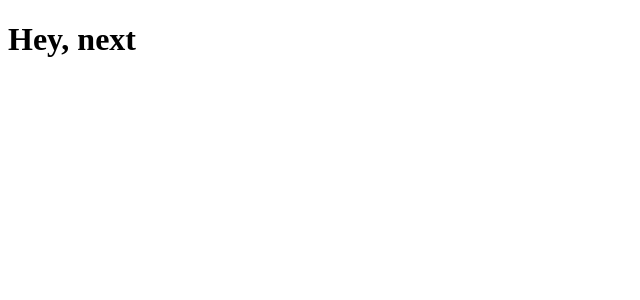
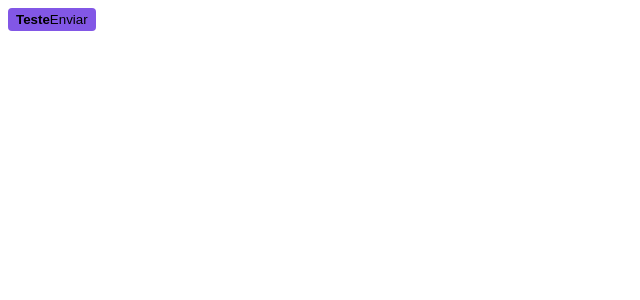
Before and after one commit to juanevangelista1/ignite-shop, a Next.js app: page / in a window 1280 px wide. Shown: the top 300 px of the page, without its empty margins (0-640 px from the left). Built offline with nearby package versions, Linux system fonts and the light colour scheme.

Commit message:
Update pages

```diff
--- a/package.json
+++ b/package.json
@@ -9,6 +9,7 @@
     "lint": "next lint"
   },
   "dependencies": {
+    "@stitches/react": "^1.2.8",
     "@types/react-dom": "18.0.8",
     "eslint": "8.27.0",
     "eslint-config-next": "13.0.2",
--- a/src/pages/_document.tsx
+++ b/src/pages/_document.tsx
@@ -1,4 +1,5 @@
 import { Html, Head, Main, NextScript } from 'next/document'
+import { getCssText } from '../styles'
 
 export default function Document() {
   return (
@@ -14,6 +15,10 @@
           href="https://fonts.googleapis.com/css2?family=Roboto:wght@400;700&display=swap"
           rel="stylesheet"
         />
+        <style
+          id="stitches"
+          dangerouslySetInnerHTML={{ __html: getCssText() }}
+        />
       </Head>
       <body>
         <Main />
--- a/src/pages/index.tsx
+++ b/src/pages/index.tsx
@@ -1,7 +1,28 @@
+import { styled } from '../styles'
+
+const Button = styled('button', {
+  backgroundColor: '$rocketseat',
+  borderRadius: 4,
+  border: 0,
+  padding: '4px 8px',
+
+  span: {
+    fontWeight: 'bold'
+  },
+
+  '&:hover': {
+    filter: 'brightness(0.8)'
+  }
+})
+
 export default function Home() {
   return (
     <>
-      <h1>Hey, next</h1>
+      <Button>
+        <span>Teste</span>
+        Enviar
+      </Button>
     </>
   )
 }
+18
--- /dev/null
+++ b/src/styles/index.ts
@@ -0,0 +1,18 @@
+import { createStitches } from "@stitches/react";
+
+export const {
+  config,
+  styled,
+  css,
+  globalCss,
+  keyframes,
+  getCssText,
+  theme,
+  createTheme,
+} = createStitches({
+  theme: {
+    colors: {
+      rocketseat: '#8257e6',
+    }
+  }
+})
```
Also changed, not shown: 1 other file (tests, documents, lock files or other folders).
